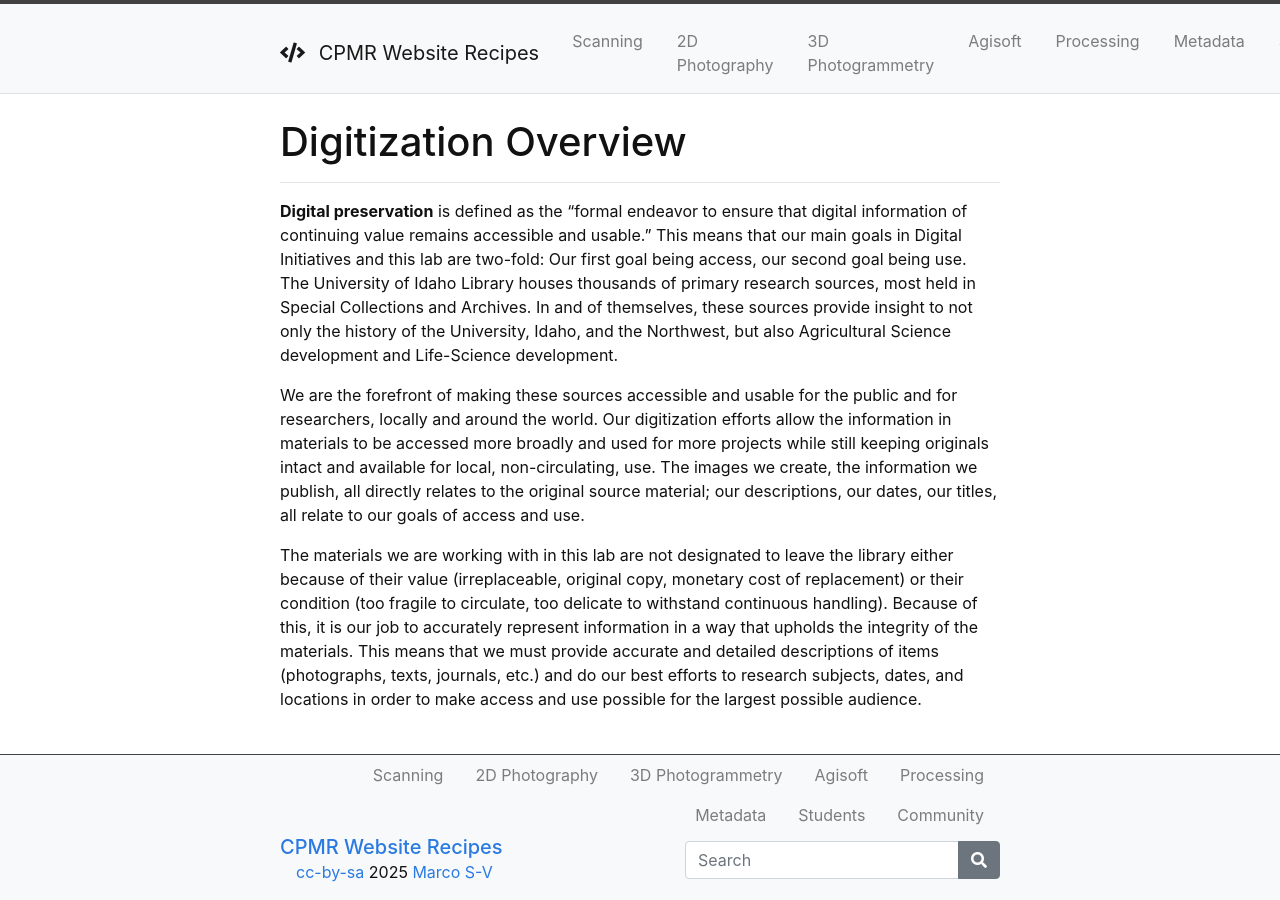
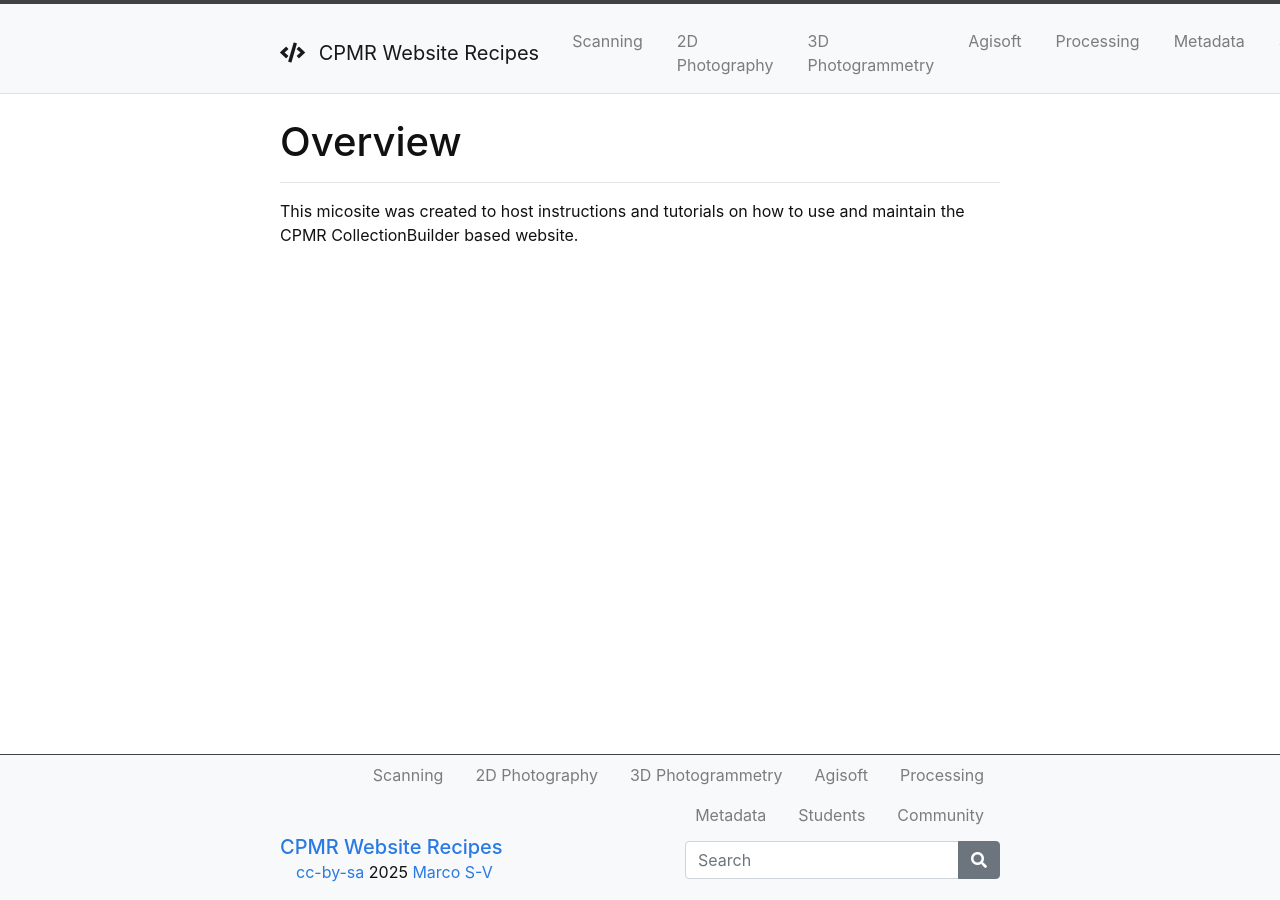
Before and after one commit to marcosvdotcom/cpmr_recipes, a Jekyll site: the page built from content/0-overview.md, in a window 1280 px wide. Built offline with Jekyll 4.4.1, drawn with Linux system fonts in a browser that asks for light colours.

Commit message:
Update 0-overview.md

```diff
--- a/content/0-overview.md
+++ b/content/0-overview.md
@@ -1,13 +1,9 @@
 ---
-title: Digitization Overview
+title: Overview
 nav:
 topics:
 ---
 
 -----------------
 
-**Digital preservation** is defined as the “formal endeavor to ensure that digital information of continuing value remains accessible and usable.” This means that our main goals in Digital Initiatives and this lab are two-fold: Our first goal being access, our second goal being use. The University of Idaho Library houses thousands of primary research sources, most held in Special Collections and Archives. In and of themselves, these sources provide insight to not only the history of the University, Idaho, and the Northwest, but also Agricultural Science development and Life-Science development.
-
-We are the forefront of making these sources accessible and usable for the public and for researchers, locally and around the world. Our digitization efforts allow the information in materials to be accessed more broadly and used for more projects while still keeping originals intact and available for local, non-circulating, use. The images we create, the information we publish, all directly relates to the original source material; our descriptions, our dates, our titles, all relate to our goals of access and use.
-
-The materials we are working with in this lab are not designated to leave the library either because of their value (irreplaceable, original copy, monetary cost of replacement) or their condition (too fragile to circulate, too delicate to withstand continuous handling). Because of this, it is our job to accurately represent information in a way that upholds the integrity of the materials. This means that we must provide accurate and detailed descriptions of items (photographs, texts, journals, etc.) and do our best efforts to research subjects, dates, and locations in order to make access and use possible for the largest possible audience.
+This micosite was created to host instructions and tutorials on how to use and maintain the CPMR CollectionBuilder based website.
```
